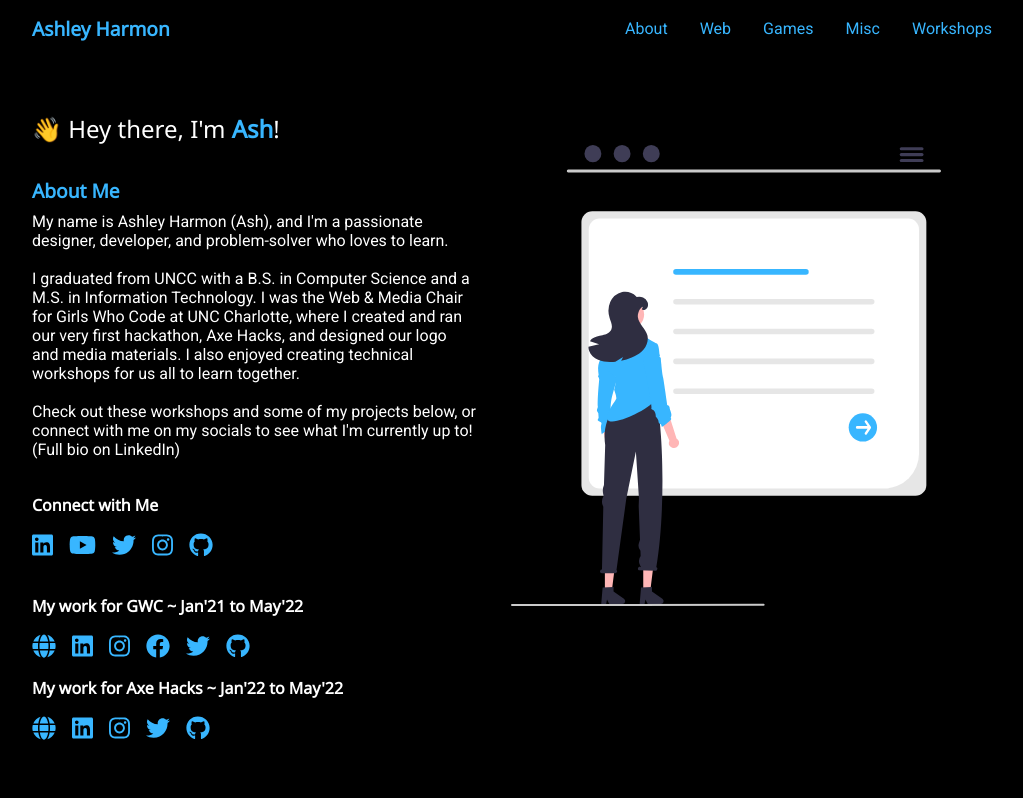
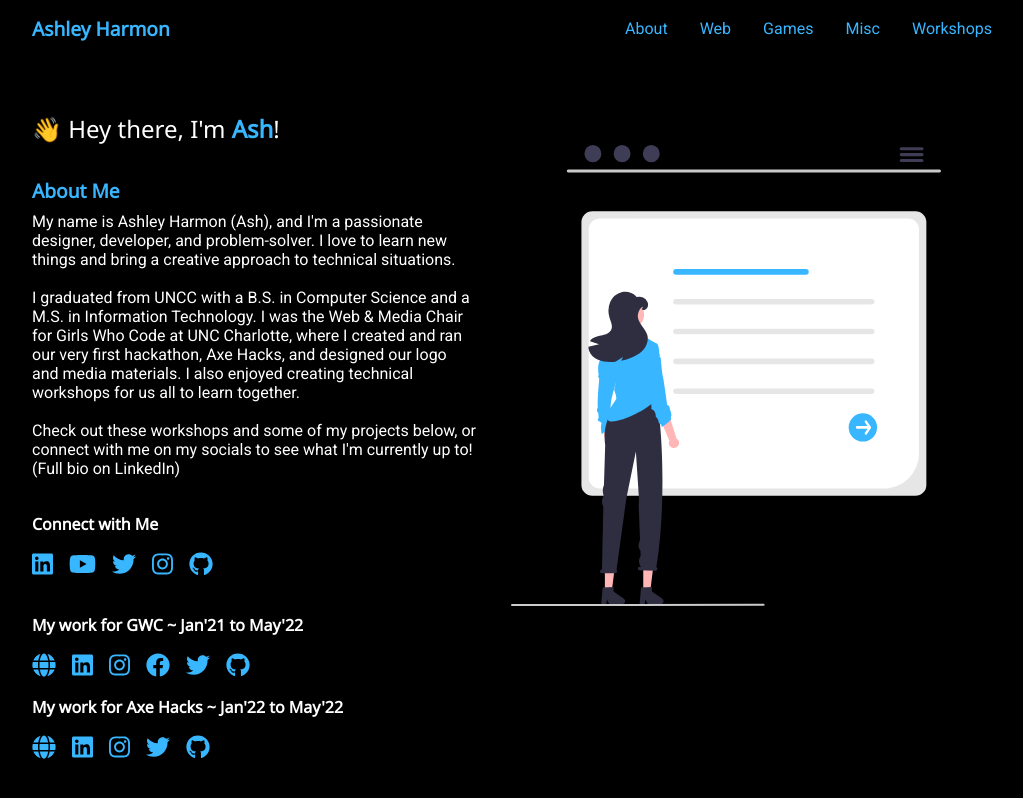
Before and after one commit to bluelotus03/my-react-portfolio, a React (Create React App) app: page / in a window 1280 px wide. Shown: the whole page, without its empty margins (128-1151 px from the left). Built offline with nearby package versions, Linux system fonts and the light colour scheme.

Commit message:
updated wording

```diff
--- a/src/App/App.jsx
+++ b/src/App/App.jsx
@@ -36,7 +36,7 @@ export function App() {
             <Heading id="About">About Me</Heading>
             <p className="white-p">
               My name is Ashley Harmon (Ash), and I'm a passionate designer,
-              developer, and problem-solver who loves to learn.
+              developer, and problem-solver. I love to learn new things and bring a creative approach to technical situations.
               <br />
               <br />
               I graduated from UNCC with a B.S. in Computer Science and a M.S.
```
Also changed, not shown: 1 other file (tests, documents, lock files or other folders).
